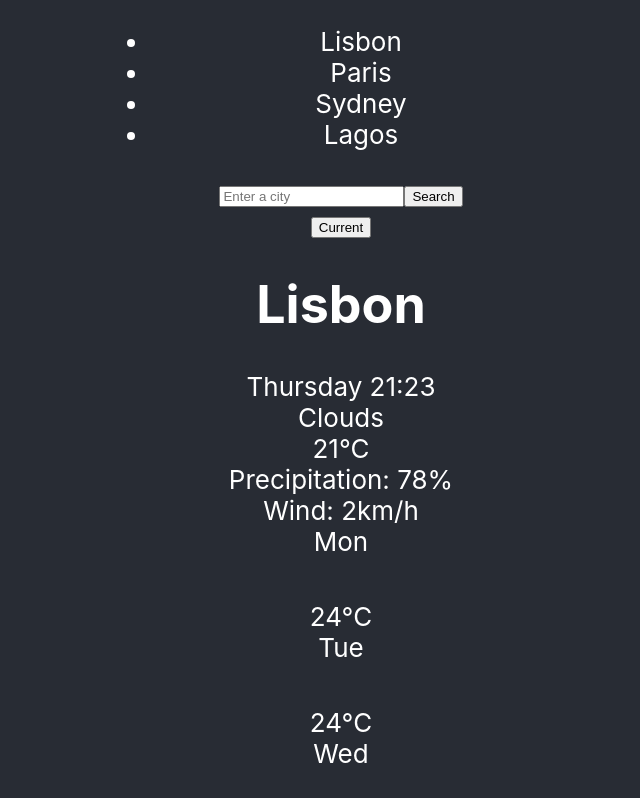
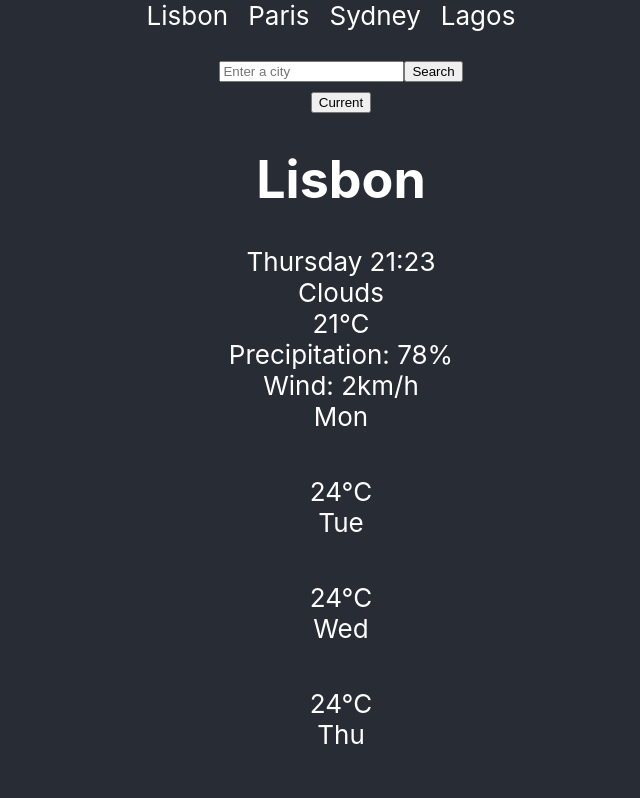
Before and after one commit to tonaadefokun/weather-app-react, a React (Create React App) app: page / in a window 1280 px wide. Shown: the top 798 px of the page, without its empty margins (299-939 px from the left). Built offline with nearby package versions, Linux system fonts and the light colour scheme; the HTML template or start-up script is replaced by a standard one.

Commit message:
added styles

```diff
--- a/src/index.css
+++ b/src/index.css
@@ -1,13 +1,28 @@
 body {
   margin: 0;
-  font-family: -apple-system, BlinkMacSystemFont, 'Segoe UI', 'Roboto', 'Oxygen',
-    'Ubuntu', 'Cantarell', 'Fira Sans', 'Droid Sans', 'Helvetica Neue',
+  font-family: -apple-system, BlinkMacSystemFont, "Segoe UI", "Roboto", "Oxygen",
+    "Ubuntu", "Cantarell", "Fira Sans", "Droid Sans", "Helvetica Neue",
     sans-serif;
   -webkit-font-smoothing: antialiased;
   -moz-osx-font-smoothing: grayscale;
 }
 
 code {
-  font-family: source-code-pro, Menlo, Monaco, Consolas, 'Courier New',
+  font-family: source-code-pro, Menlo, Monaco, Consolas, "Courier New",
     monospace;
 }
+
+.navigation-items {
+  list-style: none;
+  margin: 0;
+  padding: 0 0 20px;
+}
+
+ul {
+  display: block;
+}
+
+.navigation-item {
+  display: inline;
+  margin: 0 20px 0 0;
+}
```
